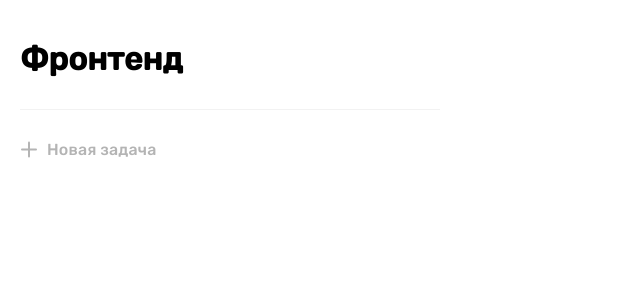
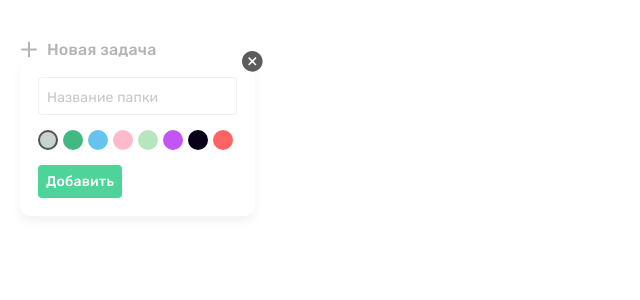
Before and after one commit to Dastan64/todo-list, a React (Create React App) app: page / in a window 1280 px wide. Shown: the top 300 px of the page, without its empty margins (0-640 px from the left). Built offline with nearby package versions, Linux system fonts and the light colour scheme.

Commit message:
Создал компонент заголовка, сайдбара и функционального попапа

```diff
--- a/src/App.jsx
+++ b/src/App.jsx
@@ -1,10 +1,12 @@
 import { useState } from 'react/cjs/react.development';
 import './App.scss';
 import addTask from "./assets/images/add-task.svg";
+import CreateFolderPopup from './components/CreateFolderPopup/CreateFolderPopup';
 import TasksForm from './components/TasksForm/TasksForm';
 import TasksList from './components/TasksList/TasksList';
 
 function App() {
+  const [title, setTitle] = useState('');
   const [isOpen, setIsOpen] = useState(false);
   const [tasks, setTasks] = useState([]);
 
@@ -19,7 +21,6 @@ function App() {
   return (
     <div className="app">
       <div className="app__right">
-        <h1 className='app__heading'>Фронтенд</h1>
         <TasksList tasks={tasks} deleteTask={deleteTask}></TasksList>
 
         <div className={`app__add-task ${isOpen ? "app__add-task--hidden" : ""}`} onClick={() => setIsOpen(true)}>
@@ -27,6 +28,7 @@ function App() {
           <p>Новая задача</p>
         </div>
         <TasksForm createTask={createTask} isOpen={isOpen} setIsOpen={setIsOpen}></TasksForm>
+        <CreateFolderPopup></CreateFolderPopup>
       </div>
     </div>
   );
--- a/src/App.scss
+++ b/src/App.scss
@@ -6,11 +6,6 @@
   }
   &__heading {
     margin-bottom: 30px;
-    padding-bottom: 30px;
-    border-bottom: 1px solid #f2f2f2;
-    font-size: 32px;
-    line-height: 39px;
-    font-weight: bold;
   }
   &__form {
     margin-top: 20px;
--- a/src/components/Button/Button.jsx
+++ b/src/components/Button/Button.jsx
@@ -3,7 +3,7 @@ import "./Button.scss";
 
 function Button({ children, bgcolor, color, ...props }) {
     return (
-        <button style={{ backgroundColor: bgcolor, color }} {...props} className="button" >{children}</button>
+        <button style={{ backgroundColor: bgcolor, color }} className={`${props.className} button`}>{children}</button>
     );
 }
 
--- /dev/null
+++ b/src/components/CreateFolderPopup/CreateFolderPopup.jsx
@@ -0,0 +1,76 @@
+import { useState } from 'react';
+import { v4 as uuidv4 } from 'uuid';
+import './CreateFolderPopup.scss';
+import Button from '../Button/Button';
+import closePopupBtn from '../../assets/images/close-popup.svg';
+
+function CreateFolderPopup() {
+    const [selectedColor, setSelectedColor] = useState(0);
+    const [isPopupActive, setIsPopupActive] = useState(true);
+    const [colors, setColors] = useState([
+        {
+            color: '#C9D1D3',
+            id: uuidv4(),
+        },
+        {
+            color: '#42B883',
+            id: uuidv4(),
+        },
+        {
+            color: '#64C4ED',
+            id: uuidv4(),
+        },
+        {
+            color: '#FFBBCC',
+            id: uuidv4(),
+        },
+        {
+            color: '#B6E6BD',
+            id: uuidv4(),
+        },
+        {
+            color: '#C355F5',
+            id: uuidv4(),
+        },
+        {
+            color: '#09011A',
+            id: uuidv4(),
+        },
+        {
+            color: '#FF6464',
+            id: uuidv4(),
+        },
+    ]);
+
+    const colorsList = colors.map((color, index) => (
+        <span
+            className={`popup__color-option ${index === selectedColor ? 'popup__color-option--active' : ''
+                }`}
+            key={color.id}
+            style={{ backgroundColor: `${color.color}` }}
+            onClick={() => {
+                setSelectedColor(index)
+            }}></span>
+    ));
+    return (
+        <div className={`popup ${isPopupActive ? '' : 'popup--hidden'}`}>
+            <div className='popup__content'>
+                <input type='text' className='popup__input' placeholder='Название папки' required />
+                <div className='popup__colors'>{colorsList}</div>
+                <Button bgcolor='#4DD599' color='white' className='popup__btn'>
+                    Добавить
+                </Button>
+                <button
+                    type='button'
+                    className='popup__close-btn'
+                    title='Закрыть модальное окно'
+                    onClick={() => setIsPopupActive(!isPopupActive)}
+                >
+                    <img src={closePopupBtn} alt='' />
+                </button>
+            </div>
+        </div>
+    );
+}
+
+export default CreateFolderPopup;
--- /dev/null
+++ b/src/components/CreateFolderPopup/CreateFolderPopup.scss
@@ -0,0 +1,53 @@
+.popup {
+    background-color: #fff;
+    box-shadow: 0px 6px 10px rgba(0, 0, 0, 0.05);
+    border-radius: 10px;
+    max-width: 235px;
+    &--hidden {
+        display: none;
+    }
+    &__content {
+        position: relative;
+        padding: 18px;
+    }
+    &__input {
+        width: 100%;
+        padding: 11px 0 8px 8px;
+        border: 1px solid #efefef;
+        border-radius: 4px;
+        color: #000;
+        font-family: "Rubik", "Segoe UI", Tahoma, Geneva, Verdana, sans-serif;
+        font-size: 14px;
+        letter-spacing: 0.15px;
+        &::-webkit-input-placeholder {
+            color: #c7c7c7;
+        }
+    }
+    &__colors {
+        display: flex;
+        flex-wrap: wrap;
+        gap: 5px;
+        margin-top: 15px;
+    }
+    &__color-option {
+        display: block;
+        width: 20px;
+        height: 20px;
+        border-radius: 50%;
+        cursor: pointer;
+        &--active {
+            border: 2px solid #525252;
+        }
+    }
+    &__btn {
+        margin-top: 15px;
+    }
+    &__close-btn {
+        position: absolute;
+        top: -8px;
+        right: -8px;
+        border: none;
+        background-color: transparent;
+        cursor: pointer;
+    }
+}
```
Also changed, not shown: src/components/Aside/Aside.jsx (added, +9 -0 lines), src/components/FolderHeading/FolderHeading.jsx (added, +9 -0 lines), src/components/FolderHeading/FolderHeading.scss (added, +7 -0 lines), src/assets/images/close-popup.svg (added).
